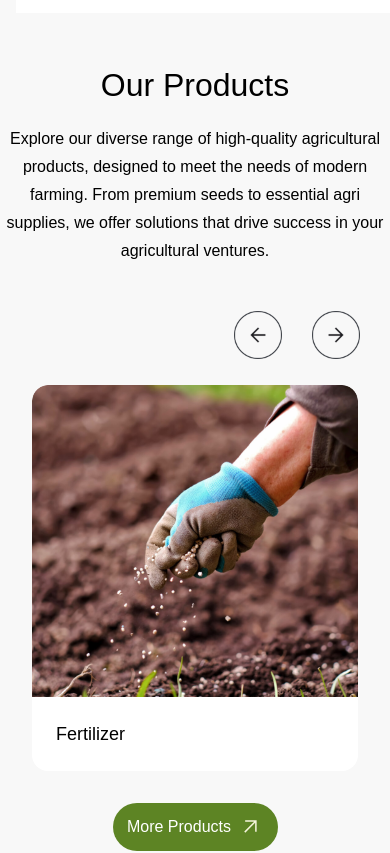
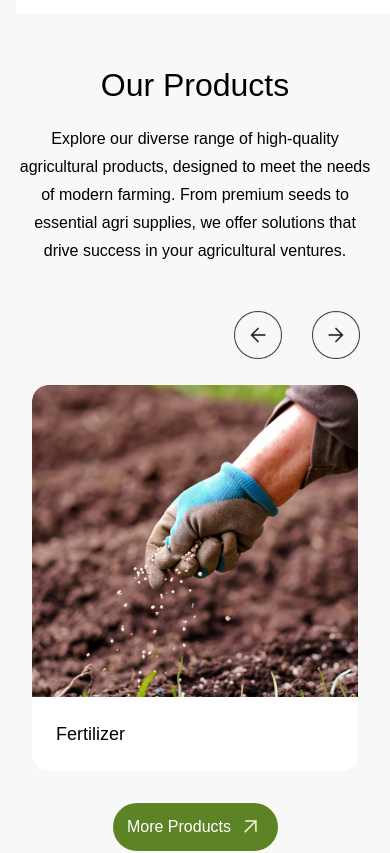
Before and after one commit to Vaishak2/Kerala_Agricultural_Producer_Firm, a React (Create React App) app: page / in a window 390 px wide. Shown: the part 5800-6653 px from the top of the page. Built offline with nearby package versions, Linux system fonts and the light colour scheme.

Commit message:
products - viewmore links added

```diff
--- a/src/Components/HomeComponents/ProductsCarousel/ProductsCarousel.js
+++ b/src/Components/HomeComponents/ProductsCarousel/ProductsCarousel.js
@@ -10,6 +10,7 @@ import productImg2 from "../../../Assets/images/productImages/product2.png"
 import productImg3 from "../../../Assets/images/productImages/product3.png"
 import productImg4 from "../../../Assets/images/productImages/product4.png"
 import './ProductsCarousel.css'
+import { Link } from 'react-router-dom';
 
 
 const NextArrow = (props) => {
@@ -63,7 +64,7 @@ function ProductsCarousel() {
 
     <div className='sm:mx-8'>
       <div className='sm:text-[48px] text-[32px] font-medium sm:mt-[40px] mt-[48px]'>Our Products</div>
-      <div className='sm:w-[764px] mx-auto text-[16px] sm:leading-8 leading-7 font-light sm:mt-6 mt-4'>Explore our diverse range of high-quality agricultural products, designed to meet the needs of modern farming. From premium seeds to essential agri supplies, we offer solutions that drive success in your agricultural ventures.</div>
+      <div className='sm:w-[764px] sm:mx-auto mx-4 text-[16px] sm:leading-8 leading-7 font-light sm:mt-6 mt-4'>Explore our diverse range of high-quality agricultural products, designed to meet the needs of modern farming. From premium seeds to essential agri supplies, we offer solutions that drive success in your agricultural ventures.</div>
 
 
       <div className="slider-container sm:mt-[56px] mt-[120px]">
@@ -100,11 +101,12 @@ function ProductsCarousel() {
         </Slider>
       </div>
 
-      <button className='sm:w-[200px] w-[165px] sm:h-[56px] h-[48px] mx-auto sm:mt-[56px] mt-[32px] bg-[#5D8424]'>
-        <span className='text-white text-[16px] font-normal ml-auto'>More Products</span>
-        <img className='sm:w-6 sm:h-6 mr-auto' src={ButtonArrow} alt="Button Arrow" />
-      </button>
-
+      <Link to={'products'}>
+        <button className='sm:w-[200px] w-[165px] sm:h-[56px] h-[48px] mx-auto sm:mt-[56px] mt-[32px] bg-[#5D8424]'>
+          <span className='text-white text-[16px] font-normal ml-auto'>More Products</span>
+          <img className='sm:w-6 sm:h-6 mr-auto' src={ButtonArrow} alt="Button Arrow" />
+        </button>
+      </Link>
     </div>
   )
 }
--- a/src/Pages/ProductsPage/ProductsPage.js
+++ b/src/Pages/ProductsPage/ProductsPage.js
@@ -1,10 +1,15 @@
-import React from 'react'
+import React, { useEffect } from 'react'
 import productImg1 from '../../Assets/images/productImages/product1.png'
 import productImg2 from "../../Assets/images/productImages/product2.png"
 import productImg3 from "../../Assets/images/productImages/product3.png"
 import productImg4 from "../../Assets/images/productImages/product4.png"
 
 function ProductsPage() {
+
+    useEffect(()=>{
+        window.scrollTo(0,0)
+    },[])
+
     return (
         <div className='sm:mx-8 mx-4'>
             <div className='sm:text-[48px] text-[32px] font-medium sm:mt-[40px] mt-[48px]'>Our Products</div>
```
